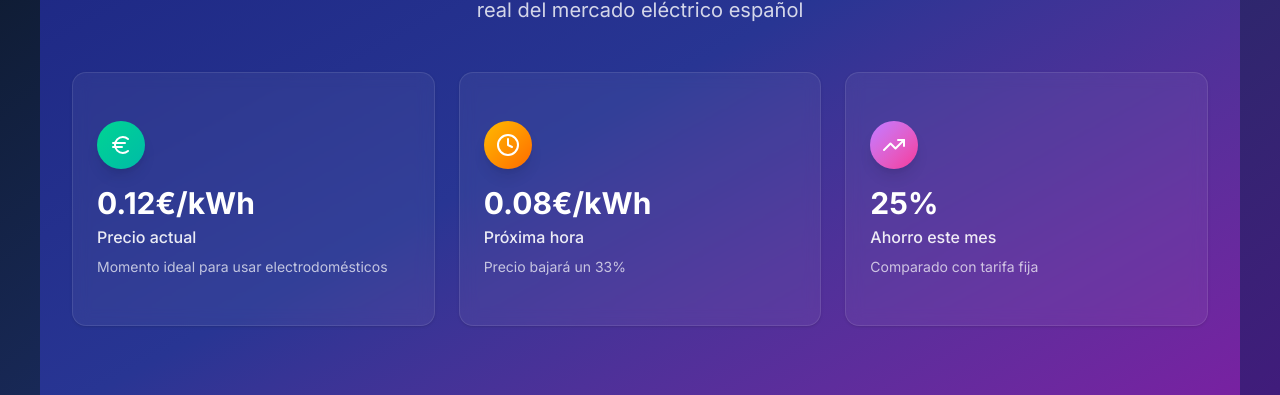
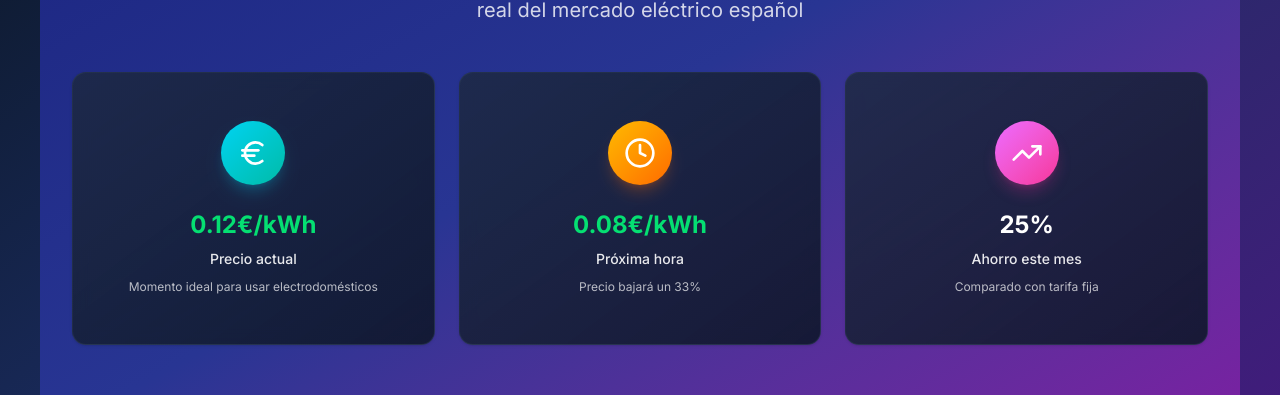
Before and after one commit to Jander1016/luzzia-frontend, a Next.js app: page / in a window 1280 px wide. Shown: the part 382-777 px from the top of the page. Built offline with nearby package versions, Linux system fonts and the light colour scheme; no server answers.

Commit message:
fix: modified PriceCards

```diff
--- a/src/components/dashboard/PriceCards.tsx
+++ b/src/components/dashboard/PriceCards.tsx
@@ -10,7 +10,6 @@ interface PriceCardsProps {
 }
 
 export const PriceCards = memo(function PriceCards({ stats }: PriceCardsProps) {
-  // Validación robusta con valores por defecto
   const safeStats = stats ? {
     currentPrice: Math.max(0, stats.currentPrice || 0.12),
     nextHourPrice: Math.max(0, stats.nextHourPrice || 0.08),
@@ -36,27 +35,30 @@ export const PriceCards = memo(function PriceCards({ stats }: PriceCardsProps) {
   return (
     <div className="grid grid-cols-1 md:grid-cols-3 gap-6 mb-8">
       <PriceCard
-        icon={<Euro className="w-6 h-6 text-white" />}
-        iconBgColor="bg-gradient-to-br from-emerald-400 to-teal-500"
+        icon={<Euro className="w-8 h-8 text-white" />}
+        iconBgColor="bg-gradient-to-br from-cyan-400 to-teal-500 shadow-cyan-500/25"
         title="Precio actual"
         price={`${currentPrice.toFixed(2)}€/kWh`}
         description="Momento ideal para usar electrodomésticos"
+        isGreenPrice={true}
       />
 
       <PriceCard
-        icon={<Clock className="w-6 h-6 text-white" />}
-        iconBgColor="bg-gradient-to-br from-amber-400 to-orange-500"
+        icon={<Clock className="w-8 h-8 text-white" />}
+        iconBgColor="bg-gradient-to-br from-amber-400 to-orange-500 shadow-orange-500/25"
         title="Próxima hora"
         price={`${nextHourPrice.toFixed(2)}€/kWh`}
         description={`Precio bajará un ${Math.abs(priceChangePercentage)}%`}
+        isGreenPrice={true}
       />
 
       <PriceCard
-        icon={<TrendingUp className="w-6 h-6 text-white" />}
-        iconBgColor="bg-gradient-to-br from-purple-400 to-pink-500"
+        icon={<TrendingUp className="w-8 h-8 text-white" />}
+        iconBgColor="bg-gradient-to-br from-fuchsia-400 to-pink-500 shadow-pink-500/25"
         title="Ahorro este mes"
         price={`${monthlySavings}%`}
         description={`Comparado con ${comparisonType}`}
+        isGreenPrice={false}
       />
     </div>
   )
@@ -68,29 +70,30 @@ interface PriceCardProps {
   title: string
   price: string
   description: string
+  isGreenPrice?: boolean
 }
 
-const PriceCard = memo(function PriceCard({ icon, iconBgColor, title, price, description }: PriceCardProps) {
+const PriceCard = memo(function PriceCard({ icon, iconBgColor, title, price, description, isGreenPrice = false }: PriceCardProps) {
   return (
-    <Card className="bg-white/5 backdrop-blur-sm border border-white/10 hover:border-white/20 transition-all duration-300 hover:bg-white/10">
-      <CardContent className="p-6">
-        {/* Icon */}
-        <div className={`w-12 h-12 rounded-full ${iconBgColor} flex items-center justify-center mb-4 shadow-lg`}>
+    <Card className="bg-gradient-to-br from-slate-800/80 to-slate-900/90 backdrop-blur-sm border text-center border-slate-700/50 hover:border-slate-600/70 transition-all duration-300 hover:bg-gradient-to-br hover:from-slate-700/90 hover:to-slate-800/95 hover:transform hover:scale-105 hover:shadow-xl hover:shadow-slate-900/25 group">
+      <CardContent className="p-6 items-center align-middle">
+        <div className={`w-16 h-16 rounded-full ${iconBgColor} flex items-center justify-center mb-6 shadow-lg group-hover:shadow-xl transition-all duration-300 group-hover:scale-110 mx-auto`}>
           {icon}
         </div>
 
-        {/* Price */}
-        <div className="text-3xl font-bold text-white mb-1">
+        <div className={`text-2xl font-bold mb-2 transition-colors duration-300 ${
+          isGreenPrice
+            ? 'text-green-400 group-hover:text-green-300'
+            : 'text-white group-hover:text-green-300'
+        }`}>
           {price}
         </div>
 
-        {/* Title */}
-        <div className="text-white/90 font-medium mb-2">
+        <div className="text-white/90 font-medium mb-2 text-sm group-hover:text-white transition-colors duration-300">
           {title}
         </div>
 
-        {/* Description */}
-        <div className="text-white/70 text-sm">
+        <div className="text-white/70 text-xs leading-relaxed group-hover:text-white/80 transition-colors duration-300">
           {description}
         </div>
       </CardContent>
```
